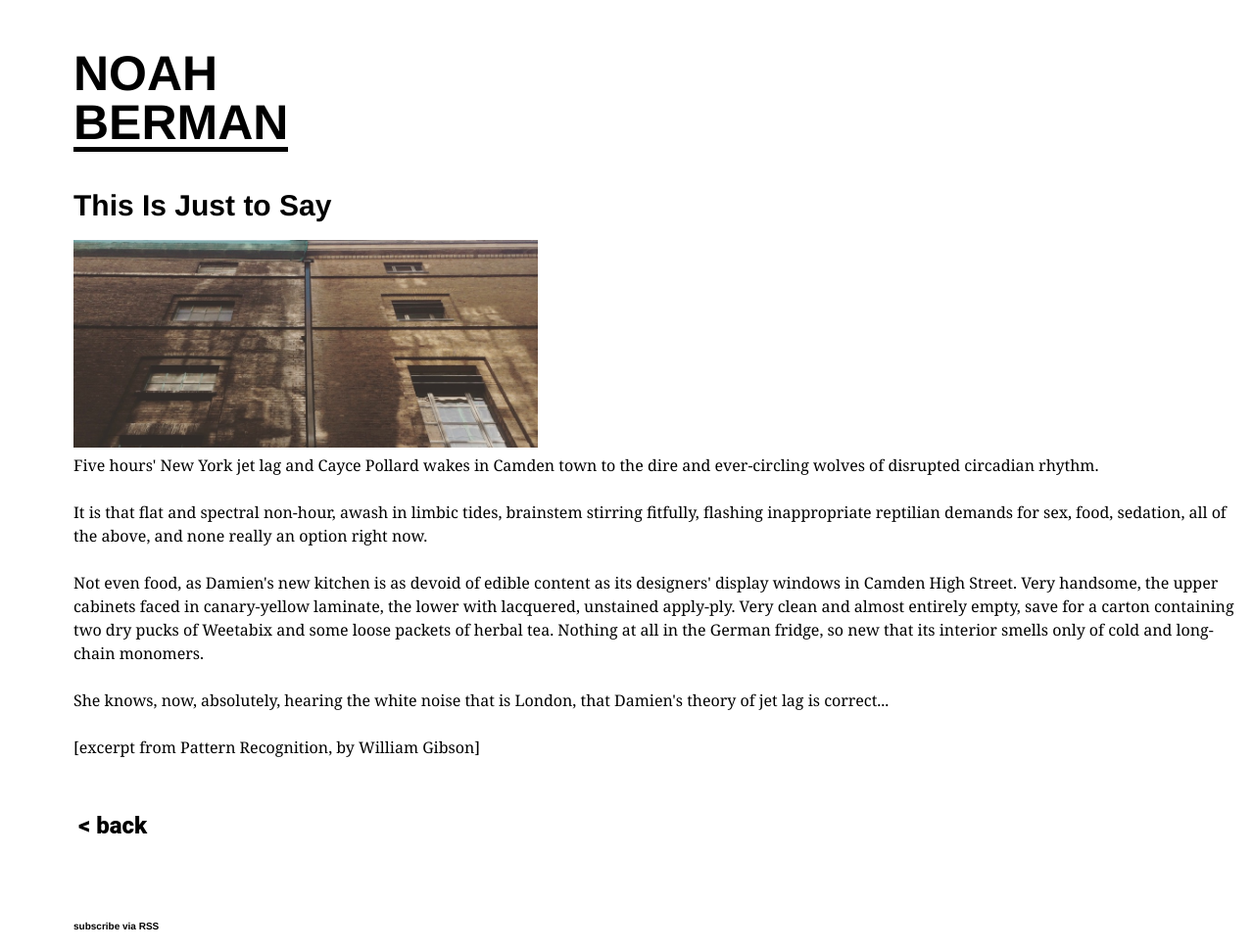
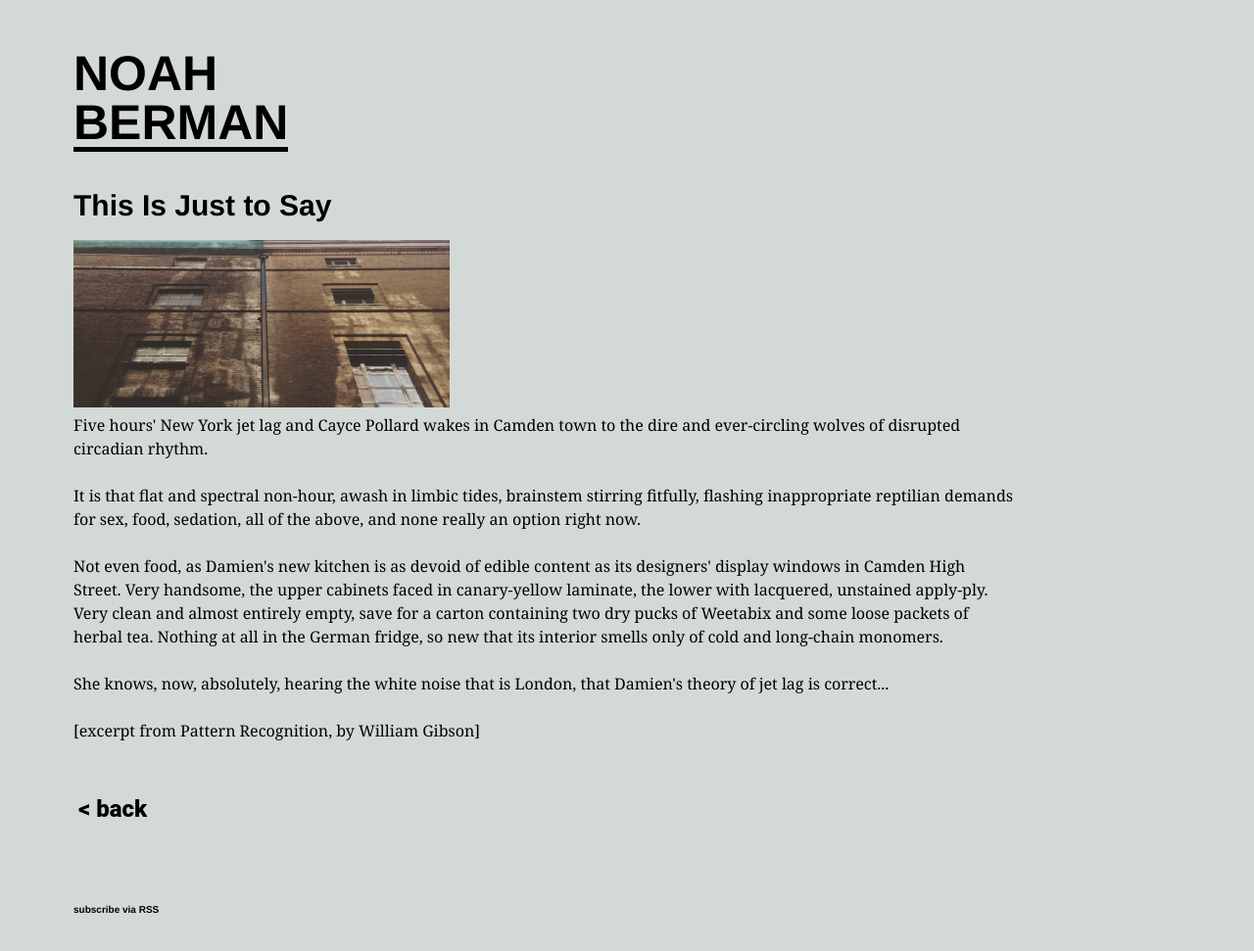
Before and after one commit to bermannoah/nbdotorg_blog, a Jekyll site: the page built from _posts/2016-09-27-sample-1.markdown, in a window 1280 px wide. Shown: the whole page at 98% size. Built offline with Jekyll 4.4.1, drawn with Linux system fonts in a browser that asks for light colours.

Commit message:
more small changes

```diff
--- a/_layouts/default.html
+++ b/_layouts/default.html
@@ -23,7 +23,7 @@
 <!-- content goes here -->
 
 <div class="home">
-		<div class="info">{{ site.posts.first.title | markdownify }}</div>
+		<div class="info"><u>{{ site.posts.first.title | markdownify }}</u></div>
 		<div class="post-main-page">{{ site.posts.first.content | markdownify }}</div>
 	<p class="info"><u>Posts</u></p>
   <ul class="post-list">
--- a/_layouts/post.html
+++ b/_layouts/post.html
@@ -13,10 +13,7 @@
 <body>
 	<h1 class="post-logo">
 	{% if page.title %}
-	    <a href="{{ root_url }}{{ page.url }}">{{ page.title }}</a>
-	{% endif %}
-	{% if post.title %}
-	    <a href="{{ root_url }}{{ post.url }}">{{ post.title }}</a>
+	    <p>{{ page.title }}</p>
 	{% endif %}
 	</h1>
 	<div class="post">{{ content | markdownify }}</div>
--- a/css/stylesheet_posts.css
+++ b/css/stylesheet_posts.css
@@ -1,6 +1,6 @@
 /* Page styles */
 * {
-  background-color: #ffffff;
+  background-color: #d3d9d7;
 }
 
 /* Image styles */
@@ -40,6 +40,8 @@ img {
   margin-left: 75px;
   line-height: 150%;
   text-align: left;
+  max-width: 75%;
+  max-height: auto;
 }
 
 .post-logo {
```
Also changed, not shown: css/stylesheet.css (+7 -2 lines).
